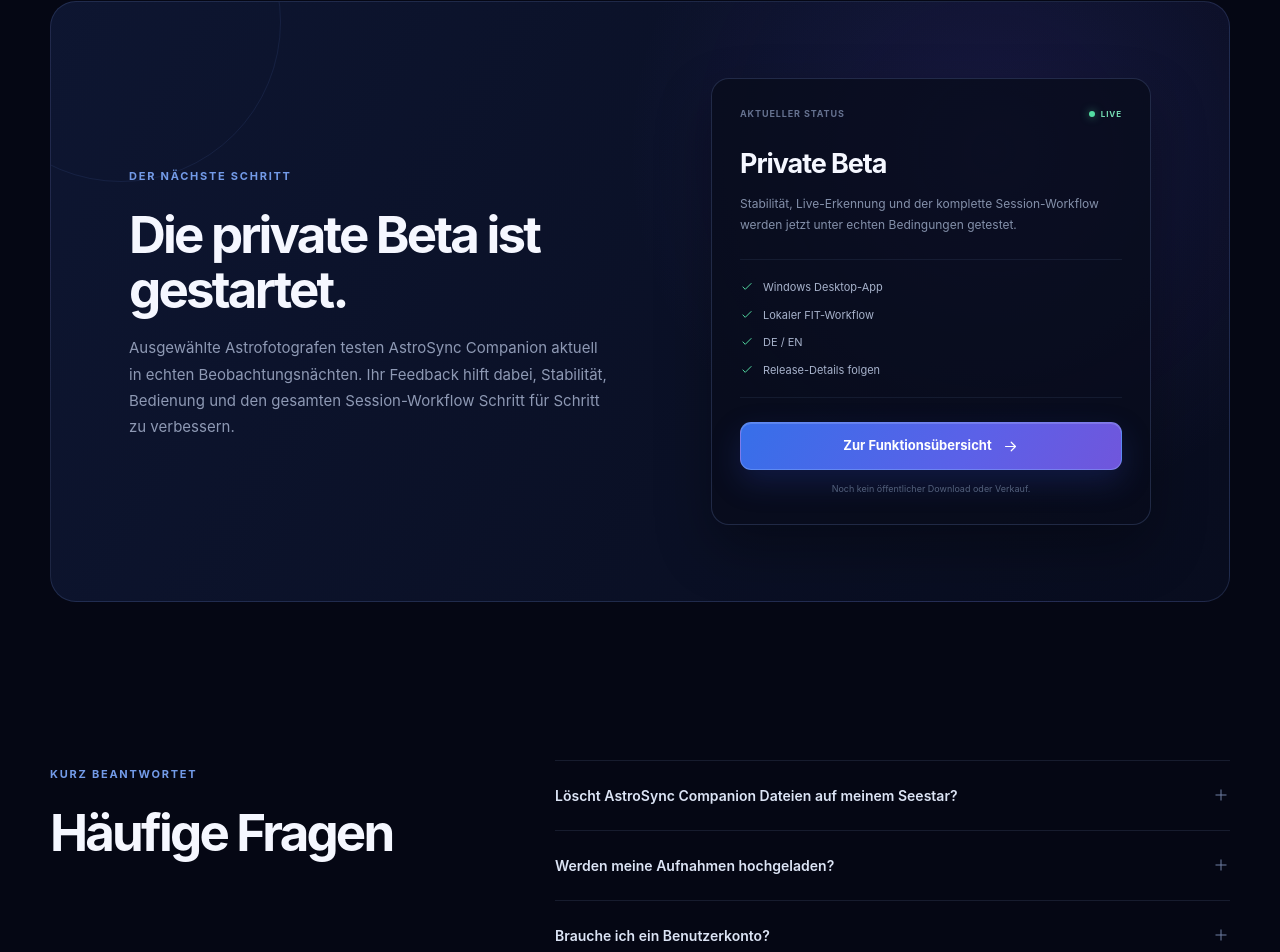
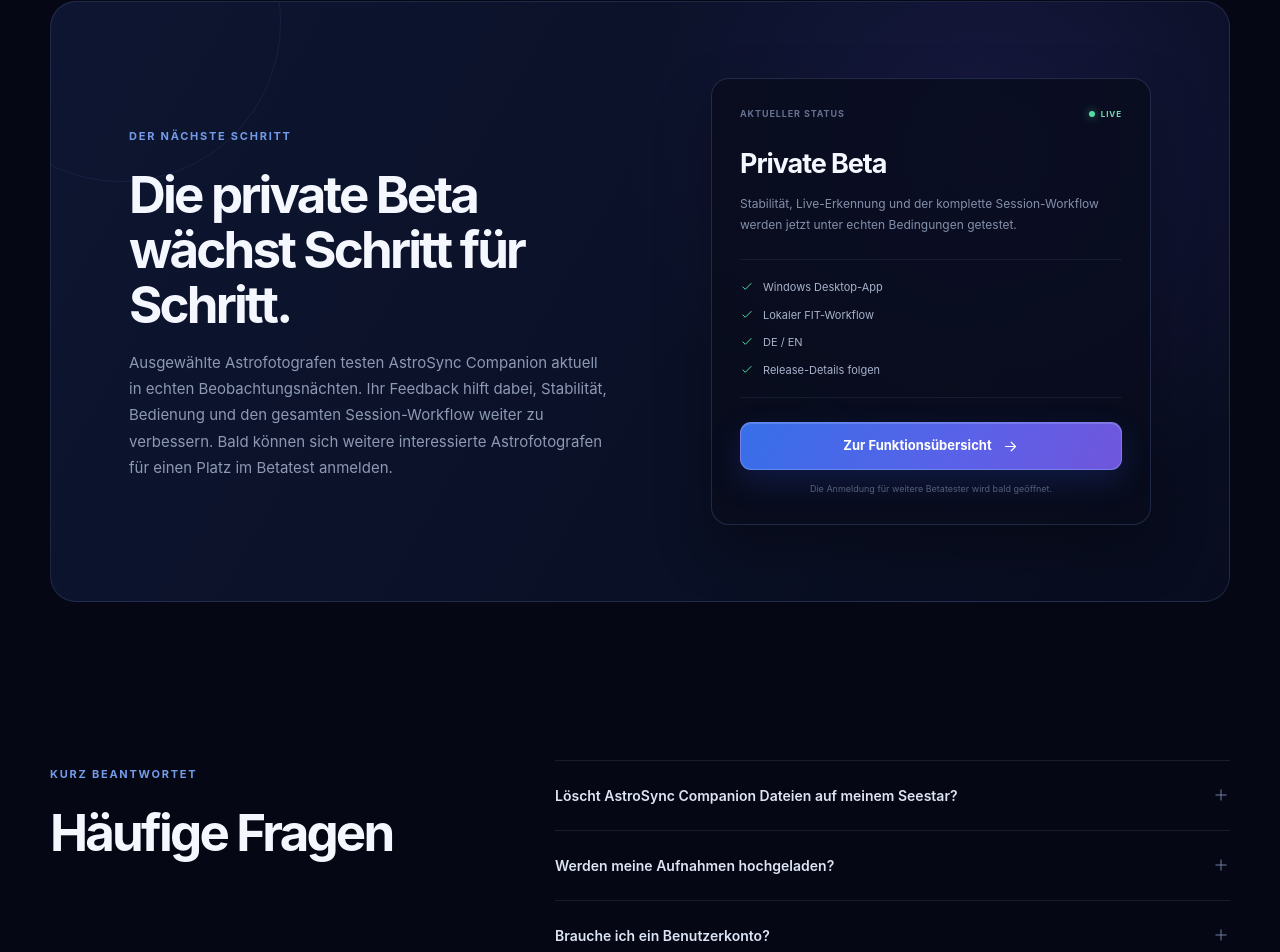
Before and after one commit to Arc4de89/arc4de89.github.io, a Next.js app: page / in a window 1280 px wide. Shown: the part 4771-5723 px from the top of the page. Built offline with nearby package versions, Linux system fonts and the light colour scheme.

Commit message:
Announce upcoming beta tester applications

```diff
--- a/app/page.tsx
+++ b/app/page.tsx
@@ -83,12 +83,12 @@
       note: "AstroSync Companion kopiert passende Light-FITs vom lokalen Seestar-Speicher an dein gewähltes PC-Ziel. Die Originaldateien bleiben unangetastet. Optionale Astro-ID-Referenzbilder verwenden astronomische Onlinedienste und sind standardmässig deaktiviert.",
     },
     release: {
-      eyebrow: "Der nächste Schritt", title: "Die private Beta ist gestartet.",
-      text: "Ausgewählte Astrofotografen testen AstroSync Companion aktuell in echten Beobachtungsnächten. Ihr Feedback hilft dabei, Stabilität, Bedienung und den gesamten Session-Workflow Schritt für Schritt zu verbessern.",
+      eyebrow: "Der nächste Schritt", title: "Die private Beta wächst Schritt für Schritt.",
+      text: "Ausgewählte Astrofotografen testen AstroSync Companion aktuell in echten Beobachtungsnächten. Ihr Feedback hilft dabei, Stabilität, Bedienung und den gesamten Session-Workflow weiter zu verbessern. Bald können sich weitere interessierte Astrofotografen für einen Platz im Betatest anmelden.",
       cardLabel: "Aktueller Status", cardTitle: "Private Beta",
       cardText: "Stabilität, Live-Erkennung und der komplette Session-Workflow werden jetzt unter echten Bedingungen getestet.",
       points: ["Windows Desktop-App", "Lokaler FIT-Workflow", "DE / EN", "Release-Details folgen"],
-      button: "Zur Funktionsübersicht", footnote: "Noch kein öffentlicher Download oder Verkauf.",
+      button: "Zur Funktionsübersicht", footnote: "Die Anmeldung für weitere Betatester wird bald geöffnet.",
     },
     faq: {
       eyebrow: "Kurz beantwortet", title: "Häufige Fragen",
@@ -167,12 +167,12 @@
       note: "AstroSync Companion copies matching Light FITs from local Seestar storage to the PC destination you choose. Your originals remain untouched. Optional Astro-ID reference images use astronomy web services and are disabled by default.",
     },
     release: {
-      eyebrow: "What comes next", title: "Private beta testing is underway.",
-      text: "Selected astrophotographers are testing AstroSync Companion during real observing nights. Their feedback helps improve reliability, usability and the complete session workflow step by step.",
+      eyebrow: "What comes next", title: "The private beta is growing step by step.",
+      text: "Selected astrophotographers are testing AstroSync Companion during real observing nights. Their feedback helps improve reliability, usability and the complete session workflow. More interested astrophotographers will soon be able to apply for a place in the beta test.",
       cardLabel: "Current status", cardTitle: "Private beta",
       cardText: "Stability, live detection and the complete session workflow are now being tested under real conditions.",
       points: ["Windows desktop app", "Local FIT workflow", "DE / EN", "Release details to come"],
-      button: "See all features", footnote: "No public download or purchase yet.",
+      button: "See all features", footnote: "Applications for additional beta testers will open soon.",
     },
     faq: {
       eyebrow: "Quick answers", title: "Frequently asked questions",
```
